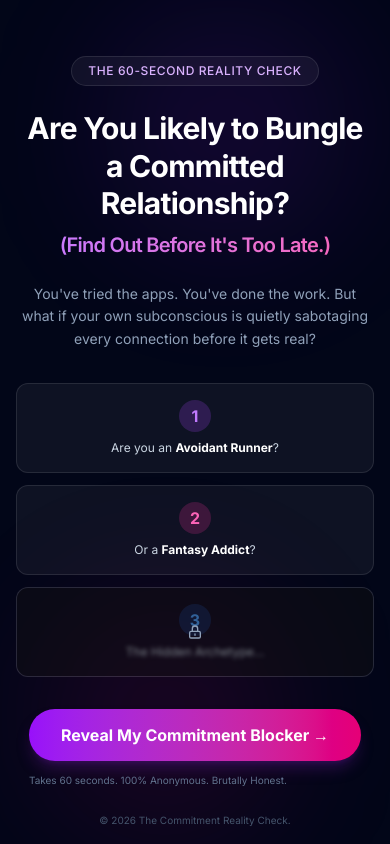
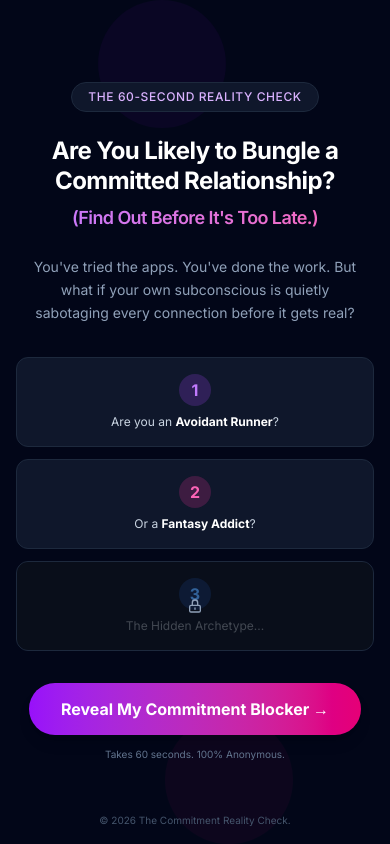
Before and after one commit to Bennie-del/Relationship-commitment-check, a Next.js app: page / in a window 390 px wide. Built offline with nearby package versions, Linux system fonts and the light colour scheme.

Commit message:
optimize for mobile performance - remove heavy effects

```diff
--- a/app/page.tsx
+++ b/app/page.tsx
@@ -2,48 +2,48 @@ export default function Home() {
   return (
     <main className="relative min-h-screen w-full overflow-x-hidden bg-slate-950 flex items-center justify-center p-4 text-white">
 
-      {/* Simplified background - removed heavy blur effects */}
-      <div className="absolute top-0 left-1/4 w-64 h-64 bg-purple-600/10 rounded-full blur-3xl pointer-events-none" />
-      <div className="absolute bottom-0 right-1/4 w-64 h-64 bg-pink-600/10 rounded-full blur-3xl pointer-events-none" />
+      {/* Lightweight background - no heavy blur */}
+      <div className="absolute top-0 left-1/4 w-32 h-32 bg-purple-600/5 rounded-full pointer-events-none" />
+      <div className="absolute bottom-0 right-1/4 w-32 h-32 bg-pink-600/5 rounded-full pointer-events-none" />
 
       <div className="relative z-10 max-w-4xl w-full flex flex-col items-center space-y-6">
 
-        <div className="px-4 py-1.5 bg-white/5 border border-white/10 rounded-full text-xs font-medium text-purple-300 uppercase tracking-wider">
+        <div className="px-4 py-1.5 bg-slate-900 border border-slate-800 rounded-full text-xs font-medium text-purple-300 uppercase tracking-wider">
           The 60-Second Reality Check
         </div>
 
-        <h1 className="text-3xl md:text-5xl font-bold tracking-tight leading-tight text-center">
+        <h1 className="text-2xl md:text-5xl font-bold tracking-tight leading-tight text-center">
           Are You Likely to Bungle a Committed Relationship?
-          <span className="block text-transparent bg-clip-text bg-gradient-to-r from-purple-400 to-pink-400 mt-2 text-xl md:text-2xl font-semibold">
+          <span className="block text-transparent bg-clip-text bg-gradient-to-r from-purple-400 to-pink-400 mt-2 text-lg md:text-2xl font-semibold">
             (Find Out Before It's Too Late.)
           </span>
         </h1>
 
-        <p className="text-sm md:text-base text-slate-400 leading-relaxed max-w-2xl mx-auto text-center">
+        <p className="text-sm md:text-base text-slate-400 leading-relaxed max-w-2xl mx-auto text-center px-2">
           You've tried the apps. You've done the work. But what if your own subconscious is quietly sabotaging every connection before it gets real?
         </p>
 
-        {/* Simplified archetype cards */}
+        {/* Simplified cards - NO backdrop-blur */}
         <div className="w-full grid grid-cols-1 md:grid-cols-3 gap-3 mt-2">
 
-          <div className="bg-white/5 border border-white/10 rounded-xl p-4 text-center hover:bg-white/10 transition-colors">
+          <div className="bg-slate-900 border border-slate-800 rounded-xl p-4 text-center">
             <div className="w-8 h-8 mx-auto rounded-full bg-purple-500/20 flex items-center justify-center text-purple-400 font-bold mb-2">1</div>
             <p className="text-xs md:text-sm text-slate-300">Are you an <span className="font-bold text-white">Avoidant Runner</span>?</p>
           </div>
 
-          <div className="bg-white/5 border border-white/10 rounded-xl p-4 text-center hover:bg-white/10 transition-colors">
+          <div className="bg-slate-900 border border-slate-800 rounded-xl p-4 text-center">
             <div className="w-8 h-8 mx-auto rounded-full bg-pink-500/20 flex items-center justify-center text-pink-400 font-bold mb-2">2</div>
             <p className="text-xs md:text-sm text-slate-300">Or a <span className="font-bold text-white">Fantasy Addict</span>?</p>
           </div>
 
-          <div className="bg-white/5 border border-white/10 rounded-xl p-4 text-center relative overflow-hidden">
+          <div className="bg-slate-900 border border-slate-800 rounded-xl p-4 text-center relative overflow-hidden">
             <div className="absolute inset-0 bg-black/40 flex items-center justify-center z-10">
               <svg className="w-4 h-4 text-slate-400" fill="none" viewBox="0 0 24 24" stroke="currentColor">
                 <path strokeLinecap="round" strokeLinejoin="round" strokeWidth={2} d="M12 15v2m-6 4h12a2 2 0 002-2v-6a2 2 0 00-2-2H6a2 2 0 00-2 2v6a2 2 0 002 2zm10-10V7a4 4 0 00-8 0v4h8z" />
               </svg>
             </div>
             <div className="w-8 h-8 mx-auto rounded-full bg-blue-500/20 flex items-center justify-center text-blue-400 font-bold mb-2">3</div>
-            <p className="text-xs md:text-sm text-slate-300 blur-[2px] select-none">The Hidden Archetype...</p>
+            <p className="text-xs md:text-sm text-slate-300 opacity-50">The Hidden Archetype...</p>
           </div>
 
         </div>
@@ -51,17 +51,17 @@ export default function Home() {
         <div className="space-y-3 pt-2">
           <a
             href="/quiz"
-            className="inline-block px-8 py-3.5 bg-gradient-to-r from-purple-600 to-pink-600 hover:from-purple-500 hover:to-pink-500 text-white font-bold text-base rounded-full shadow-lg shadow-purple-900/40 transition-all duration-300 cursor-pointer pointer-events-auto relative z-20"
+            className="inline-block px-8 py-3.5 bg-gradient-to-r from-purple-600 to-pink-600 text-white font-bold text-base rounded-full shadow-lg cursor-pointer w-full md:w-auto text-center"
           >
             Reveal My Commitment Blocker →
           </a>
-          <p className="text-[10px] text-slate-500">Takes 60 seconds. 100% Anonymous. Brutally Honest.</p>
+          <p className="text-[10px] text-slate-500 text-center">Takes 60 seconds. 100% Anonymous.</p>
         </div>
 
       </div>
 
-      <footer className="absolute bottom-4 text-[10px] text-slate-600">
-        &copy; 2026 The Commitment Reality Check.
+      <footer className="absolute bottom-4 text-[10px] text-slate-600 text-center w-full">
+        © 2026 The Commitment Reality Check.
       </footer>
     </main>
   );
```
